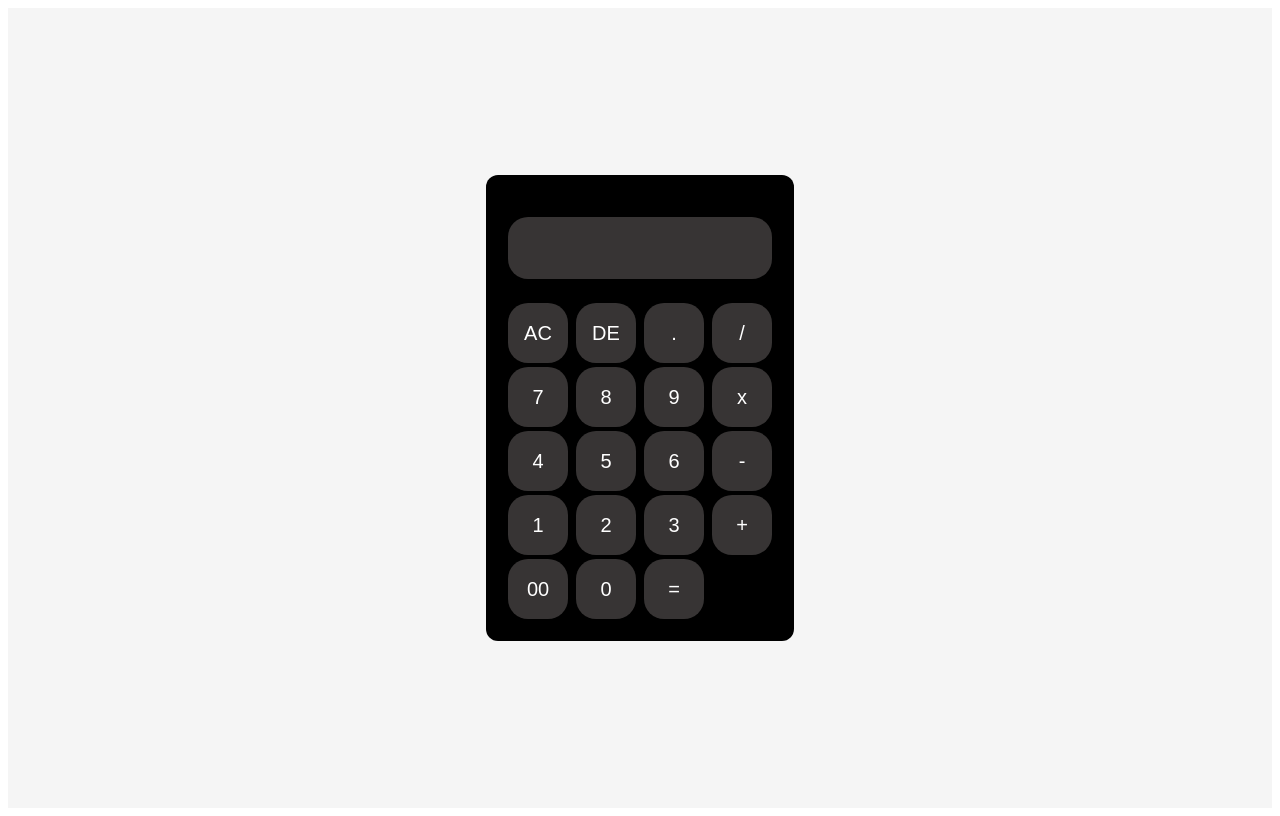
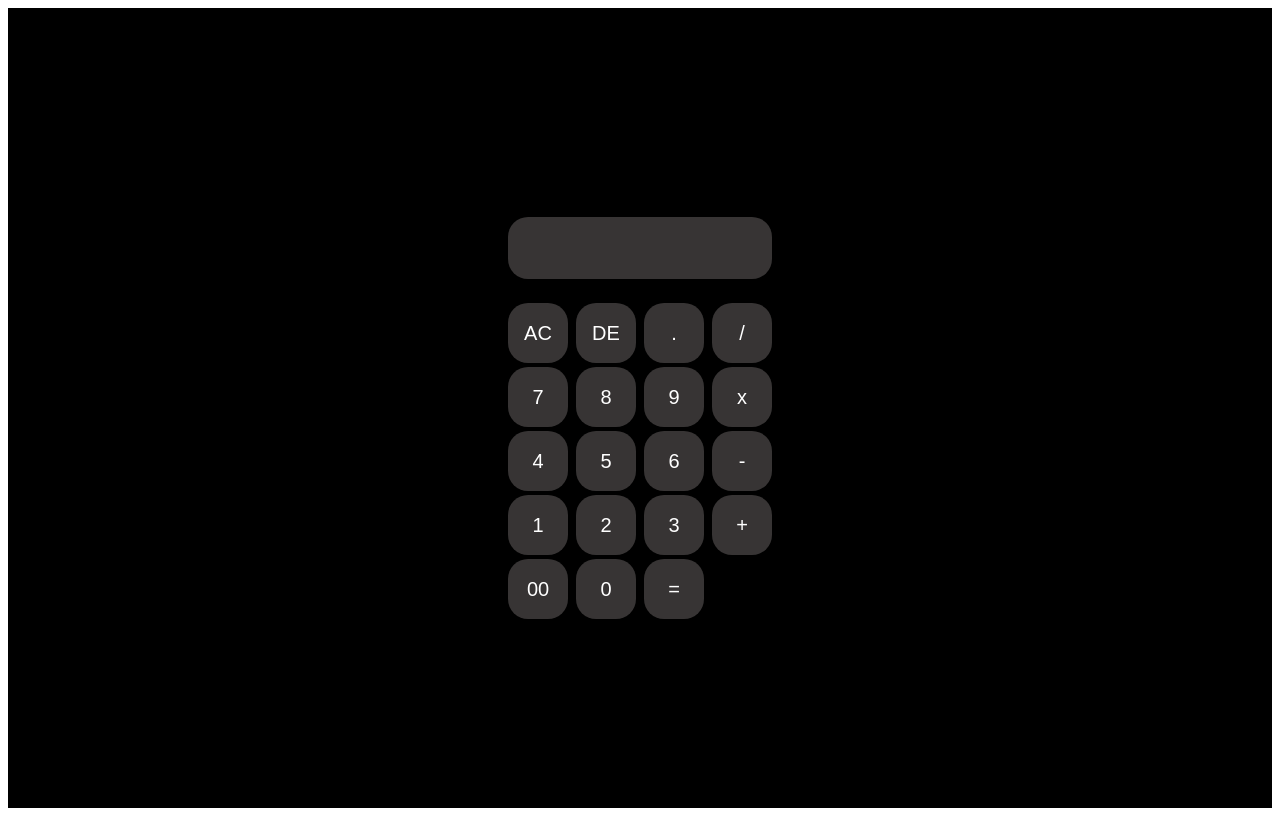
Before and after one commit to richglitch7/Codsoft, a plain HTML site: page Calculator/index.html in a window 1280 px wide. Drawn offline with Linux system fonts and the light colour scheme.

Commit message:
edit style.css

```diff
--- a/Calculator/style.css
+++ b/Calculator/style.css
@@ -1,7 +1,7 @@
 .container{
     width: 100%;
     height: 100vh;
-    background: whitesmoke;
+    background: black;
     display: flex;
     align-items: center;
     justify-content: center;
```
